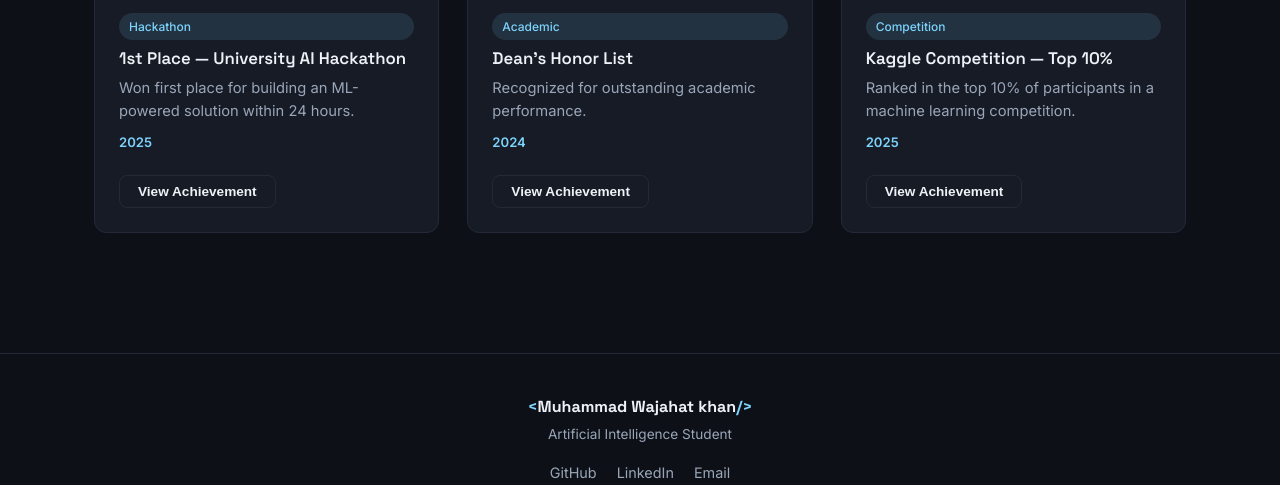
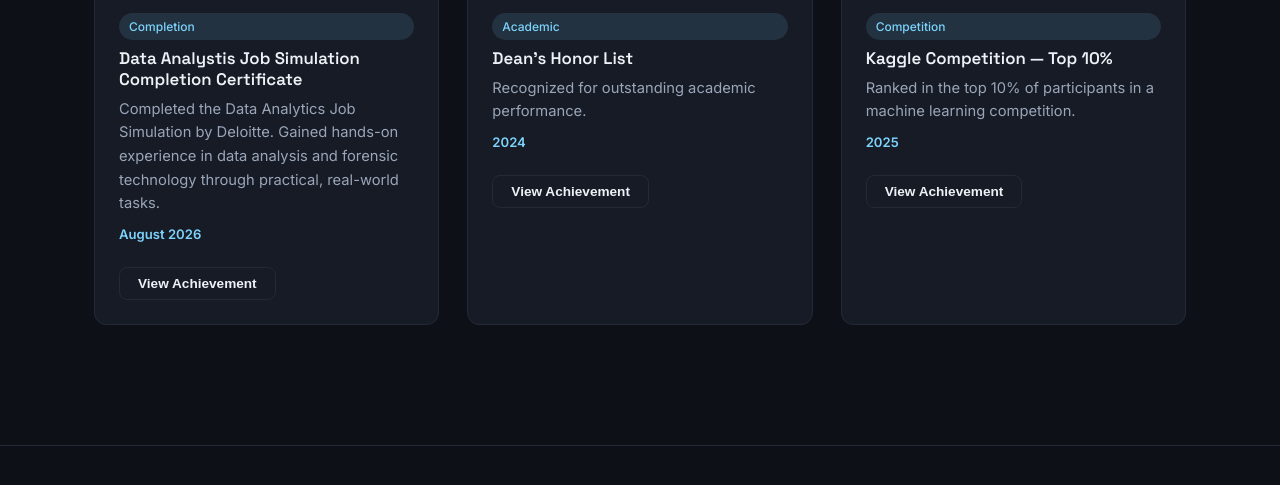
Before and after one commit to wajahatAiDev/Portfolio-website, a Flask app: page /achievements in a window 1280 px wide. Shown: the part 650-1135 px from the top of the page. Run offline with Flask 3, Linux system fonts and the light colour scheme.

Commit message:
add new certificate

```diff
--- a/app.py
+++ b/app.py
@@ -60,7 +60,7 @@ PROFILE = {
 
 # CUSTOMIZE: skills shown as badges on Home & Resume pages
 SKILLS = {
-    "Programming Languages": ["Python", "C++", "SQL", "JavaScript"],
+    "Programming Languages": ["Python", "C++", "SQL", "Java"],
     "AI / ML": ["Scikit-learn", "TensorFlow", "PyTorch", "Pandas", "NumPy"],
     "Tools & Technologies": ["Git & GitHub", "Jupyter Notebook", "Flask", "VS Code", "Linux"],
     "Other": ["Data Visualization", "REST APIs", "Problem Solving"],
@@ -70,15 +70,15 @@ SKILLS = {
 EDUCATION = [
     {
         "degree": "BS Artificial Intelligence",
-        "institution": "Your University Name",
-        "duration": "2023 - 2027",
+        "institution": "Gomal University DI Khan",
+        "duration": "2024 - 2028",
         "description": "Coursework in machine learning, deep learning, data structures, and algorithms.",
     },
     {
-        "degree": "Intermediate (Pre-Engineering)",
-        "institution": "Your College Name",
+        "degree": "Intermediate (ICS)",
+        "institution": "MLW Higher Secondary School Miawali",
         "duration": "2021 - 2023",
-        "description": "Focused on mathematics, physics, and computer science fundamentals.",
+        "description": "Focused on mathematics and computer science fundamentals.",
     },
 ]
 
@@ -135,11 +135,13 @@ PROJECTS = [
 # placeholder automatically if the file doesn't exist yet.
 ACHIEVEMENTS = [
     {
-        "title": "1st Place — University AI Hackathon",
-        "date": "2025",
-        "description": "Won first place for building an ML-powered solution within 24 hours.",
-        "category": "Hackathon",
-        "image": "images/achievements/hackathon.jpg",
+        "title": "Data Analystis Job Simulation Completion Certificate",
+        "date": "August  2026",
+        "description": """Completed the Data Analytics Job Simulation by
+         Deloitte. Gained hands-on experience in data analysis and forensic
+         technology through practical, real-world tasks. """,
+        "category": "Completion",
+        "image": "images/achievements/Delotty.png",
     },
     {
         "title": "Dean's Honor List",
@@ -224,8 +226,8 @@ BLOG_POSTS = [
 
 # CUSTOMIZE: social / contact links shown on the Contact page and footer
 SOCIAL_LINKS = {
-    "github": "https://github.com/yourusername",
-    "linkedin": "https://linkedin.com/in/yourusername",
+    "github": "https://github.com/wajahatAiDev",
+    "linkedin": "https://www.linkedin.com/in/muhammad-wajahat-khan-95a016421/",
     "email": PROFILE["email"],
 }
 
--- a/static/css/style.css
+++ b/static/css/style.css
@@ -386,6 +386,7 @@ h1, h2, h3, h4 { font-family: var(--font-heading); font-weight: 600; line-height
   background: var(--bg-secondary);
   margin: -24px -24px 6px -24px;
   width: calc(100% + 48px);
+  cursor: pointer;
 }
 .achievement-image img { width: 100%; height: 100%; object-fit: cover; }
 
--- a/static/js/script.js
+++ b/static/js/script.js
@@ -39,8 +39,7 @@ document.addEventListener("DOMContentLoaded", () => {
     const closeBtn = document.getElementById("lightboxClose");
     const backdrop = document.getElementById("lightboxBackdrop");
 
-    document.querySelectorAll(".view-achievement-btn").forEach((btn) => {
-      btn.addEventListener("click", () => {
+    const openAchievementLightbox = (btn) => {
       lightboxImage.src = btn.dataset.image;
       lightboxImage.onerror = () => { lightboxImage.src = btn.dataset.fallback; };
       lightboxImage.alt = btn.dataset.title;
@@ -49,7 +48,20 @@ document.addEventListener("DOMContentLoaded", () => {
       lightboxCategory.textContent = btn.dataset.category;
       lightboxDescription.textContent = btn.dataset.description;
       lightbox.classList.add("open");
+    };
+
+    document.querySelectorAll(".view-achievement-btn").forEach((btn) => {
+      btn.addEventListener("click", () => openAchievementLightbox(btn));
     });
+
+    // Clicking the certificate/achievement image does the same thing as
+    // clicking its card's "View Achievement" button.
+    document.querySelectorAll(".achievement-card").forEach((card) => {
+      const img = card.querySelector(".achievement-image");
+      const btn = card.querySelector(".view-achievement-btn");
+      if (img && btn) {
+        img.addEventListener("click", () => openAchievementLightbox(btn));
+      }
     });
 
     const closeLightbox = () => lightbox.classList.remove("open");
```
Also changed, not shown: static/images/achievements/Delotty.png (added). Lines whose indentation alone changed are shown as unchanged.
